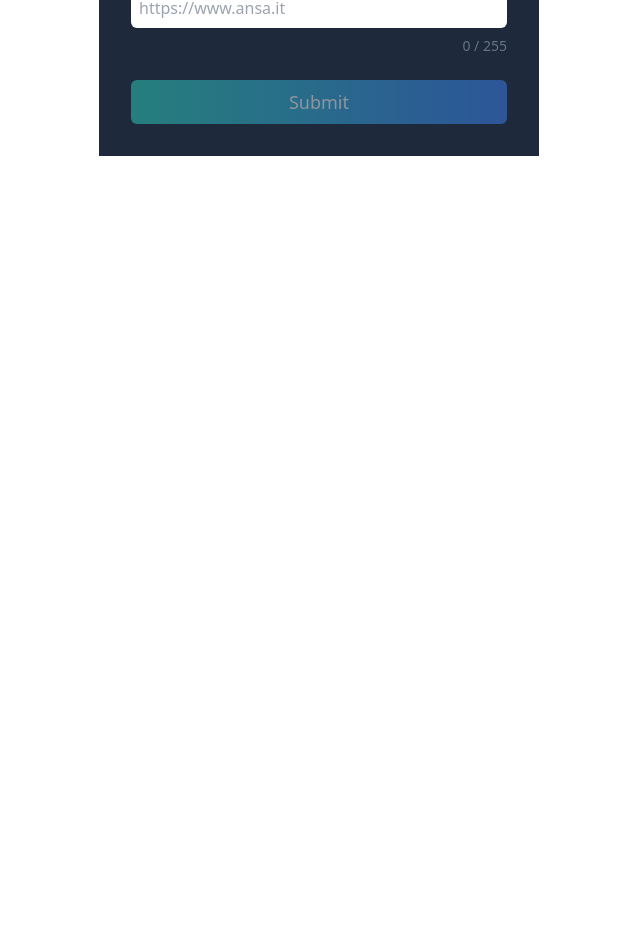
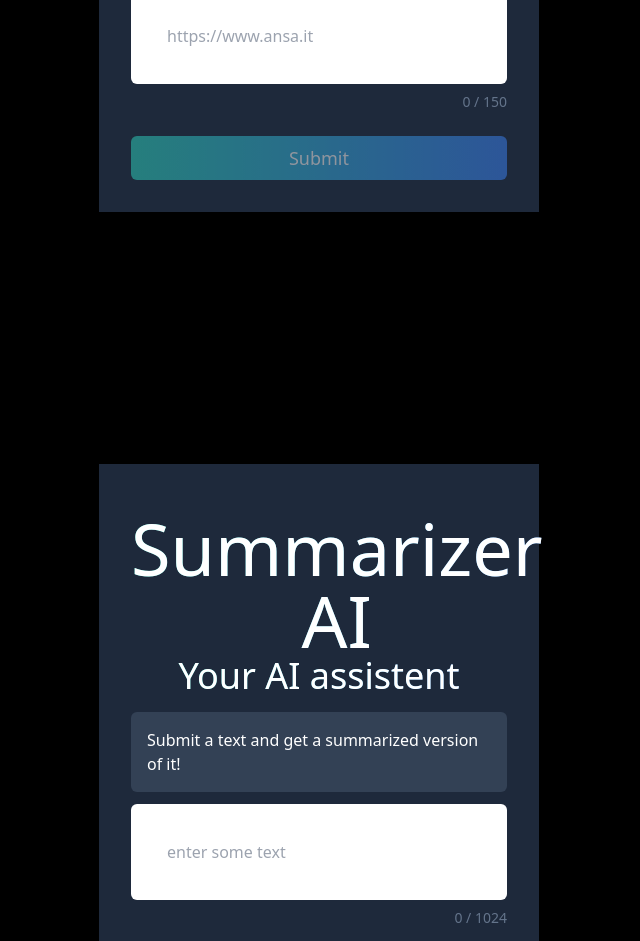
Before and after one commit to gianpd/summarizerAI, a Next.js app in the folder frontend/: page / in a window 1280 px wide. Shown: the part 356-1297 px from the top of the page, without its empty margins (321-961 px from the left). Before the commit the page ends 800 px from the top, so only its background shows below. Built offline with nearby package versions, Linux system fonts and the light colour scheme.

Commit message:
home summary from text done.

```diff
--- a/frontend/components/formComponents.tsx
+++ b/frontend/components/formComponents.tsx
@@ -1,6 +1,9 @@
 import React from 'react';
 
 interface FormProps {
+    comment: string,
+    placeholder: string
+    startsWith: string
     prompt: string,
     setPrompt: any,
     onSubmit: any,
@@ -27,14 +30,14 @@ const Form: React.FC<FormProps> = (props) => {
         <>
         <div className="bg-slate-700 p-4 my-3 rounded-md">
             <p>
-                Paste any valid URL and get a summarizer version of it.
+                {props.comment}
             </p>
         </div>
 
         <input
-        className="p-2 w-full rounded-md focus:outline-teal-400 focus:outline text-slate-700"
+        className="p-9 w-full rounded-md focus:outline-teal-400 focus:outline text-slate-700"
         type="text"
-        placeholder='https://www.ansa.it'
+        placeholder={props.placeholder}
         value={props.prompt}
         onChange={(e) => updatePromptValue(e.currentTarget.value)}
         required
@@ -49,7 +52,7 @@ const Form: React.FC<FormProps> = (props) => {
         className="bg-gradient-to-r from-teal-400
         to-blue-500 disabled:opacity-50 w-full p-2 rounded-md text-lg"
         onClick={props.onSubmit}
-        disabled={!props.isLoading || !isPromptValid || props.prompt.length == 0 || !props.prompt.startsWith('https://')}>
+        disabled={!props.isLoading || !isPromptValid || props.prompt.length == 0 || !props.prompt.startsWith(props.startsWith)}>
             Submit
         </button>
 
--- a/frontend/components/homeComponents.tsx
+++ b/frontend/components/homeComponents.tsx
@@ -68,11 +68,14 @@ const SummarizerAI: React.FC = () => {
     } else {
         resultsElement = (
             <Form
+            comment="Set any valid URL and get a summarized version of it!"
+            placeholder='https://www.ansa.it'
+            startsWith='https://'
             prompt={prompt}
             setPrompt={setPrompt}
             onSubmit={onSubmit}
             isLoading={isLoading}
-            characterLimit={255}/>
+            characterLimit={150}/>
         )
     }
 
--- a/frontend/components/homeTextComponents.tsx
+++ b/frontend/components/homeTextComponents.tsx
@@ -1,12 +1,18 @@
 import React from 'react';
+
+import Results from './resultsComponent';
+import Form from './formComponents';
 
 
 const SummarizerFromText: React.FC = () => {
     const END_POINT: string = "http://localhost:5010/summaries/text"
     const [prompt, setPrompt] = React.useState("");
+    const [summary, setSummary] = React.useState("");
+    const [hasresult, setHasResult] = React.useState(false);
+    const [isLoading, setIsLoading] = React.useState(true);
 
 
-    const OnSubmit = () => {
+    const onSubmit = () => {
         console.log("Submitted: " + prompt);
         fetch(
             END_POINT,
@@ -19,12 +25,49 @@ const SummarizerFromText: React.FC = () => {
                 body: JSON.stringify({"text": prompt})
             }
         ).then((res) => res.json())
-         .then(console.log)
+         .then(OnResult)
+    }
+
+    const OnResult = (data: any) => {
+        setSummary(data.summary)
+        setHasResult(true)
+        setIsLoading(false);
+    }
+
+    console.log(summary);
+
+    const onReset = () => {
+        setPrompt("");
+        setHasResult(false);
+        setIsLoading(true);
     }
 
 
     const gradientTextStyle =
     "text-white text-transparent bg-clip-text bg-gradient-to-r from-teal-400 to-blue-400 font-light w-fit mx-auto";
+
+    let resultsElement = null;
+    // if result is set -> define result element.
+    if (hasresult) {
+        resultsElement = (
+            <Results
+            prompt={prompt}
+            summary={summary}
+            onBack={onReset}/>
+        )
+    } else {
+        resultsElement = (
+            <Form
+            comment="Submit a text and get a summarized version of it!"
+            placeholder='enter some text'
+            startsWith=''
+            prompt={prompt}
+            setPrompt={setPrompt}
+            onSubmit={onSubmit}
+            isLoading={isLoading}
+            characterLimit={1024}/>
+        )
+    }
 
     return (
         <>
@@ -37,10 +80,8 @@ const SummarizerFromText: React.FC = () => {
                         </h1>
                         <div className={gradientTextStyle + " text-4xl font-ligth aspect-auto"}>Your AI assistent</div>
                     </div>
+                    {resultsElement}
                 </div>
-            </div>
-            <div>
-                <p>Enter some text and get a summarized version of it!</p>
             </div>
         </div>
         </>
--- a/frontend/pages/index.tsx
+++ b/frontend/pages/index.tsx
@@ -1,17 +1,25 @@
 import type { NextPage } from 'next'
 import Head from 'next/head'
 import SummarizerAI from '../components/homeComponents'
+import SummarizerFromText from '../components/homeTextComponents'
 import styles from '../styles/Home.module.css'
 
 const Home: NextPage = () => {
   return (
-    <div className={styles.container}>
+    <div className={styles.container} style={{
+      background: 'black'
+    }}>
       <Head>
         <title>Summarizer AI</title>
         <meta name="description" content="Summarizing test with the help of AI" />
         <link rel="icon" href="/favicon.ico" />
       </Head>
-      <SummarizerAI/>
+      <div className=''>
+        <div className='grid grid-rows-2 gap-4'>
+          <div><SummarizerAI/></div>
+          <div><SummarizerFromText/></div>
+        </div>
+      </div>
     </div>
   )
 }
```
